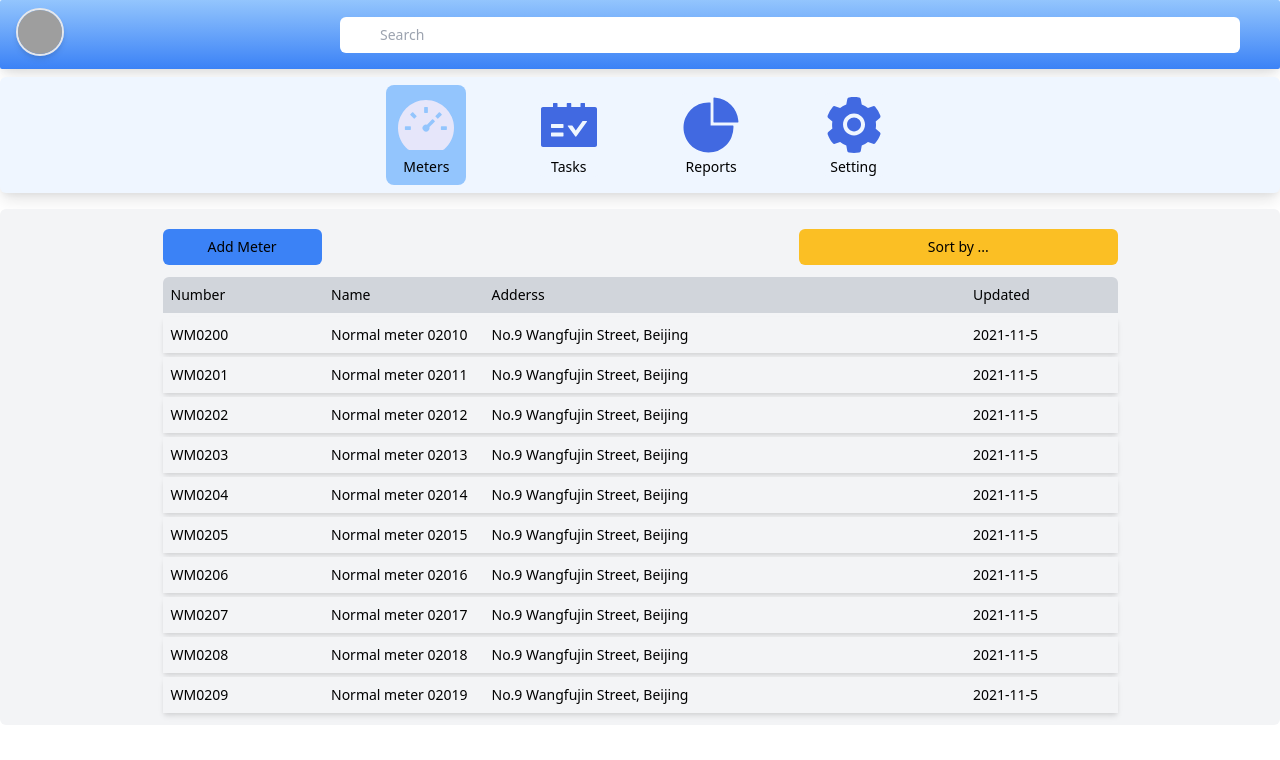
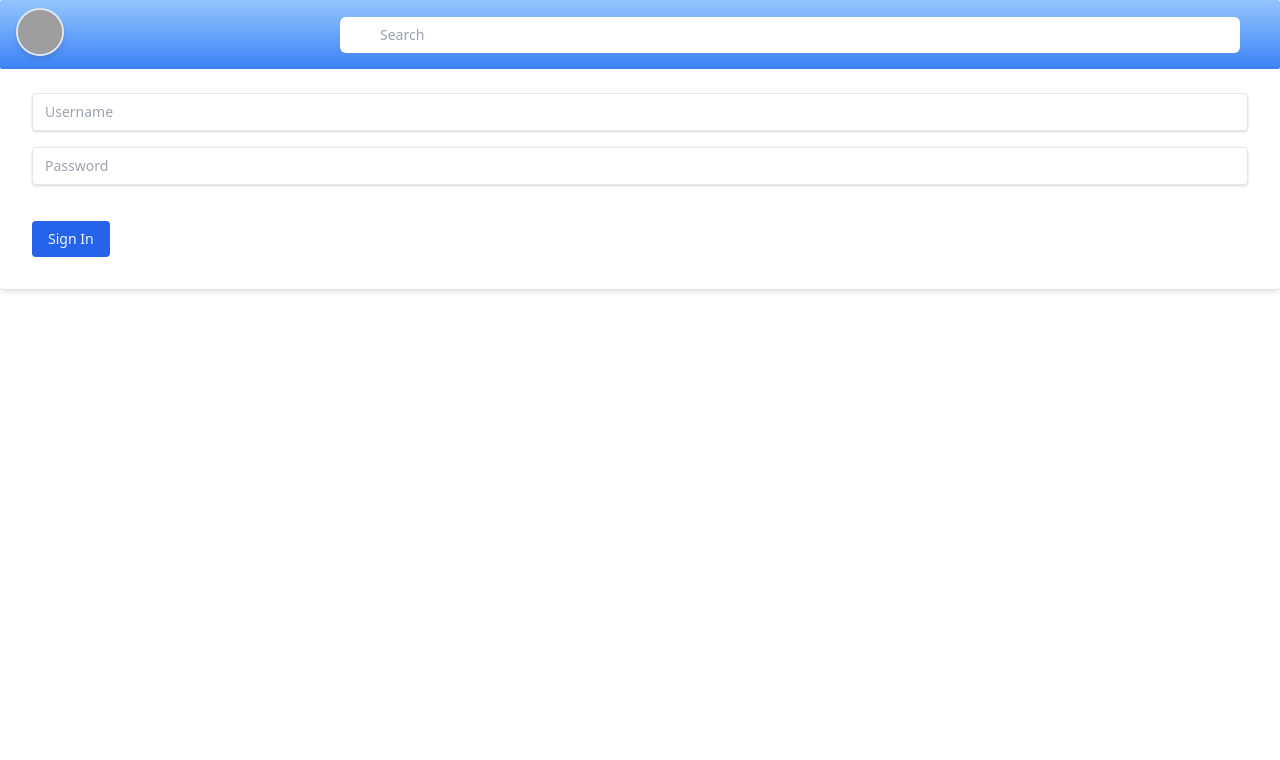
Before and after one commit to imzhangxian/gauge-management, a React (Create React App) app in the folder client/meter-app/: page /signin in a window 1280 px wide. Shown: the top 760 px of the page. Built offline with nearby package versions, Linux system fonts and the light colour scheme; grey boxes are pictures that could not be loaded.

Commit message:
Authorization before visiting contents

```diff
--- a/client/meter-app/package.json
+++ b/client/meter-app/package.json
@@ -8,9 +8,11 @@
     "@testing-library/jest-dom": "^5.14.1",
     "@testing-library/react": "^11.2.7",
     "@testing-library/user-event": "^12.8.3",
+    "axios": "^0.24.0",
     "react": "^17.0.2",
     "react-dom": "^17.0.2",
     "react-icons": "^4.3.1",
+    "react-router-dom": "^6.0.1",
     "react-scripts": "4.0.3",
     "web-vitals": "^1.1.2"
   },
@@ -20,6 +22,7 @@
     "test": "craco test",
     "eject": "react-scripts eject"
   },
+  "proxy": "http://localhost:5000",
   "eslintConfig": {
     "extends": [
       "react-app",
--- a/client/meter-app/src/App.js
+++ b/client/meter-app/src/App.js
@@ -1,11 +1,32 @@
+import { AuthContext } from "./context/AuthContext";
+import { useState } from "react";
+import {
+  BrowserRouter as Router,
+  Routes,
+  Route,
+  Navigate
+} from "react-router-dom";
+
 import Navbar from "./components/Navbar"
 import Menubar from "./components/Menubar"
+import SignIn from "./components/SignIn";
 
 function App() {
+  const [user, setUser] = useState(JSON.parse(sessionStorage.getItem('user')));
   return (
     <div className="container text-sm mx-auto font-sans">
+    <AuthContext.Provider value={ { user, setUser } }>
       <Navbar />
-      <Menubar />
+      <Router>
+      <Routes>
+        <Route path="/signin" element={<SignIn />} />
+        <Route path="/" element=
+          {user ?
+            <Menubar /> : <Navigate to='/signin' />
+          } />
+      </Routes>
+      </Router>
+    </AuthContext.Provider>
     </div>
   );
 }
```
Also changed, not shown: 1 other file (tests, documents, lock files or other folders).
